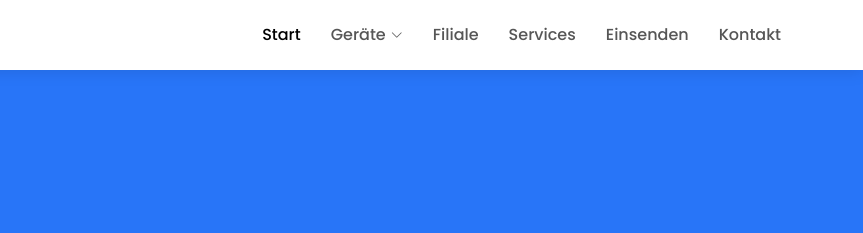
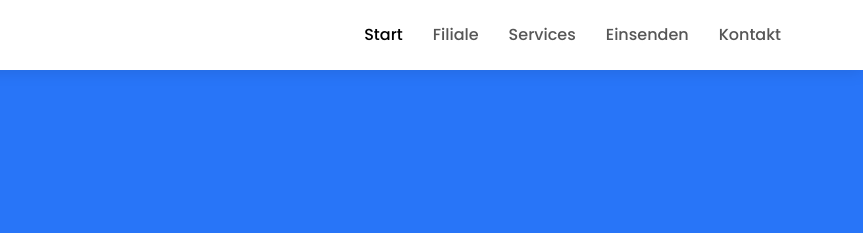
Before and after one commit to mrsmartphonerepair/mrsmartphonerepair.github.io, a website: page index.html in a window 1280 px wide. Shown: the top 233 px of the page, 417-1280 px from the left. Drawn offline with nearby package versions, Linux system fonts and the light colour scheme.

Commit message:
Update index.html

```diff
--- a/index.html
+++ b/index.html
@@ -47,7 +47,7 @@
       <nav id="navbar" class="navbar order-last order-lg-0">
         <ul>
           <li><a class="nav-link scrollto active" href="#hero">Start</a></li>
-          <li class="dropdown"><a href="#"><span>Geräte</span> <i class="bi bi-chevron-down"></i></a>
+         <!-- <li class="dropdown"><a href="#"><span>Geräte</span> <i class="bi bi-chevron-down"></i></a>
             <ul>
               <li><a href="#">Samsung</a></li>
               <li class="dropdown"><a href="#"><span>Apple</span> <i class="bi bi-chevron-right"></i></a>
@@ -63,7 +63,7 @@
               <li><a href="#">Drop Down 3</a></li>
               <li><a href="#">Drop Down 4</a></li>
             </ul>
-          </li>
+          </li>-->
           <li><a class="nav-link scrollto" href="#filiale">Filiale</a></li>
           <li><a class="nav-link scrollto" href="#services1">Services</a></li>
           <li><a class="nav-link scrollto " href="einsenden.html">Einsenden</a></li>
```
